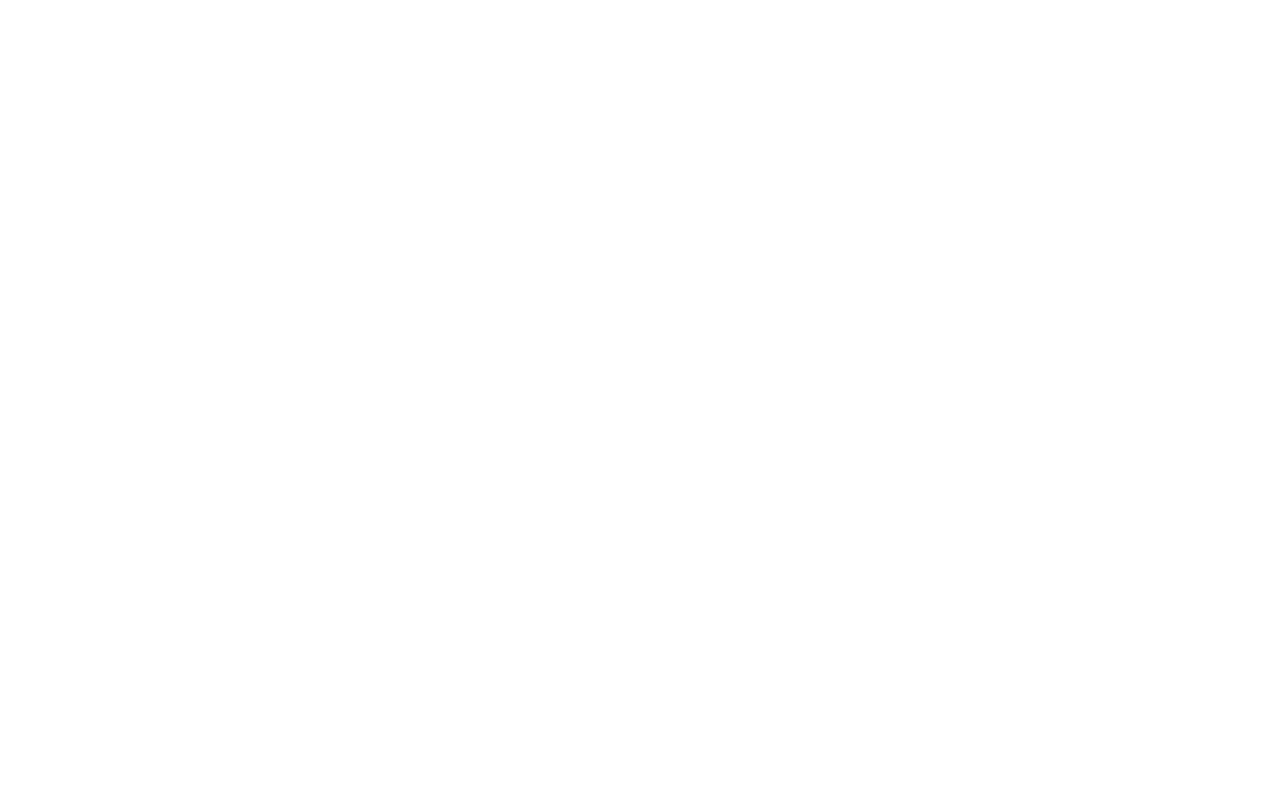
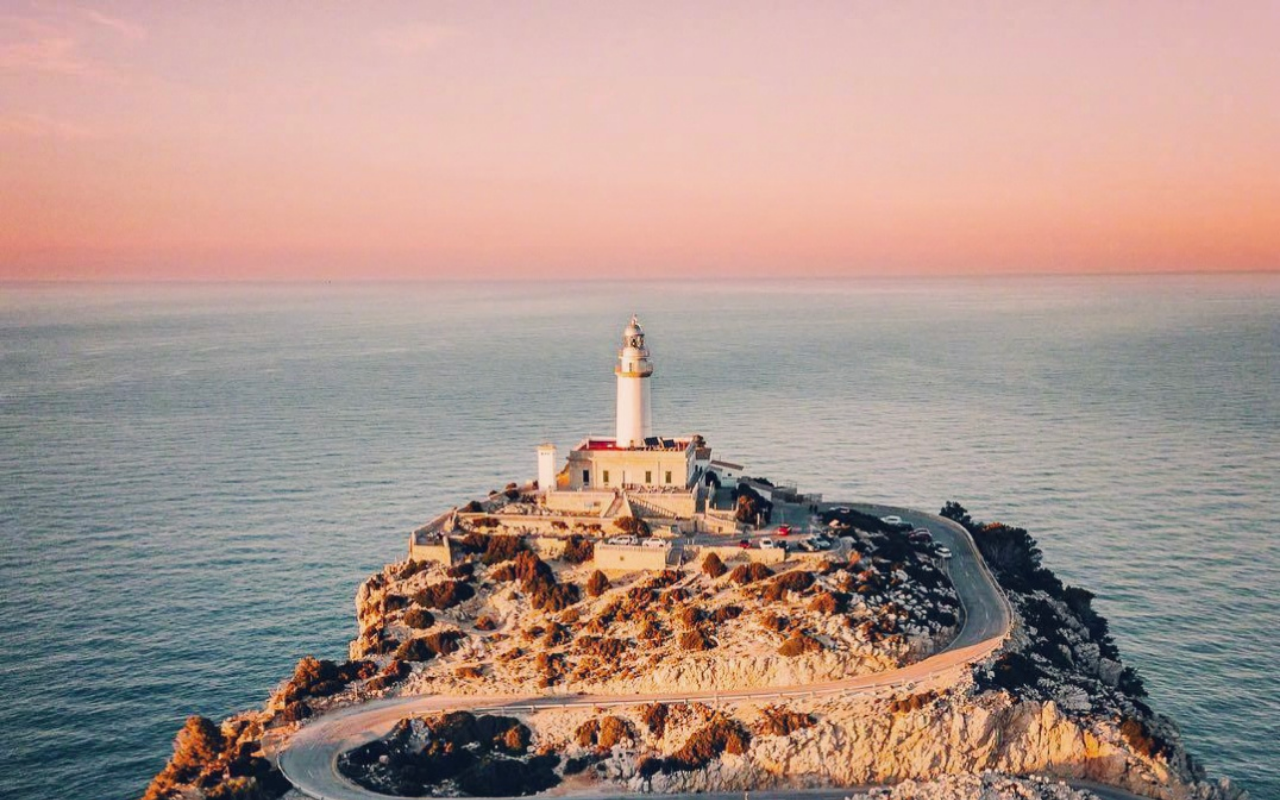
Before and after one commit to 1284496419/ProfitTrea-Font, a Vue app: page / in a window 1280 px wide. Built offline with nearby package versions, Linux system fonts and the light colour scheme.

Commit message:
feat:为登录页设置图片背景
成功设置登录页图片大小，暂时无法解决等比例缩放，采取的是直接禁止滚动只截取图片的一部分

```diff
--- a/src/App.vue
+++ b/src/App.vue
@@ -1,7 +1,29 @@
 <template>
   <div id="app">
+    <!-- 登录页背景图片  -->
+    <div class="login-img">
+      <img src="../static/images/profittrea.jpg" alt="图片正在加载" />
+    </div>
   </div>
 </template>
 
 <style>
+  *{
+    margin: 0;
+    padding: 0;
+  }
+  .login-img{
+    width: 100%;
+    height: 50rem;
+    /* 控制禁止滚动 */
+    overflow: hidden;
+  }
+  .login-img img{
+    width: 100%;
+    height: auto;
+  }
+  /*
+    不允许空行否则会报错
+    Trailing spaces not allowed no-trailing-spaces
+  */
 </style>
```
